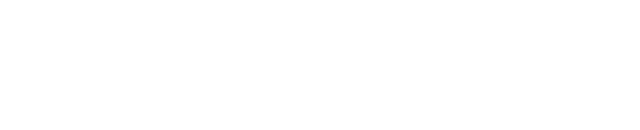
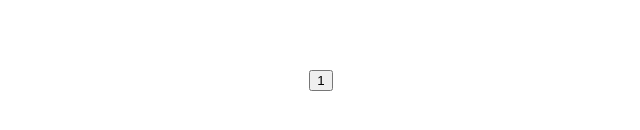
Before and after one commit to jabdi13/vue-3-learn, a Vue app: page / in a window 1280 px wide. Shown: the part 320-450 px from the top of the page, without its empty margins (319-959 px from the left). Built offline with nearby package versions, Linux system fonts and the light colour scheme.

Commit message:
Declaring Methods

```diff
--- a/src/App.vue
+++ b/src/App.vue
@@ -1,10 +1,10 @@
 <script setup>
-import ReactiveProxyVSOriginalVue from './components/essentials/2-ReactivityFundamentals/2-ReactiveProxyVSOriginal/ReactiveProxyVSOriginal.vue'
+import DeclaringMethods from './components/essentials/2-ReactivityFundamentals/3-DeclaringMethods/DeclaringMethods.vue'
 
 </script>
 
 <template>
-  <ReactiveProxyVSOriginalVue></ReactiveProxyVSOriginalVue>
+  <DeclaringMethods></DeclaringMethods>
 </template>
 
 <style scoped>
--- /dev/null
+++ b/src/components/essentials/2-ReactivityFundamentals/3-DeclaringMethods/DeclaringMethods.vue
@@ -0,0 +1,23 @@
+<script>
+export default {
+  data() {
+    return {
+      count: 0
+    }
+  },
+  methods: {
+    // Remember do not declare arrow functions
+    increment() {
+      this.count++
+    }
+  },
+  mounted() {
+    // methods can be called in lifecycle hooks, or other methods!
+    this.increment()
+  }
+}
+</script>
+
+<template>
+  <button @click="increment">{{ count }}</button>
+</template>
```
